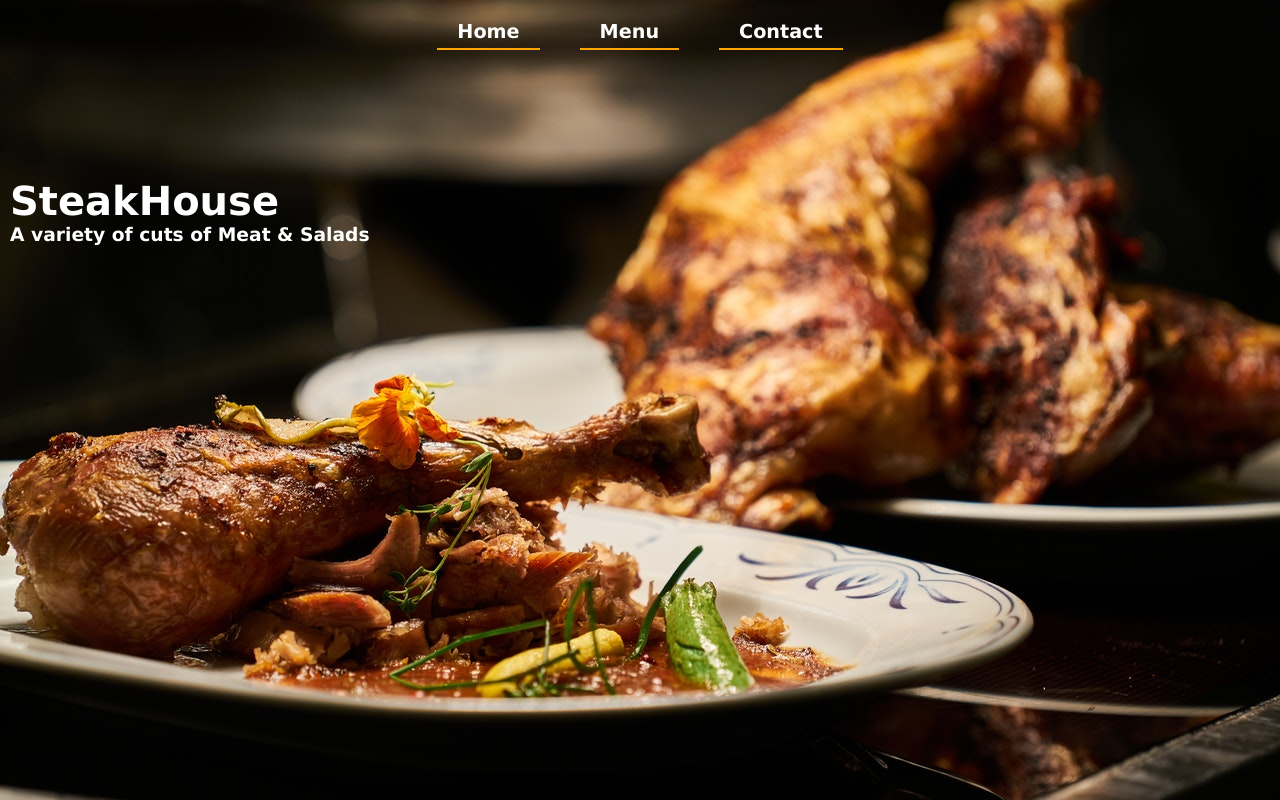
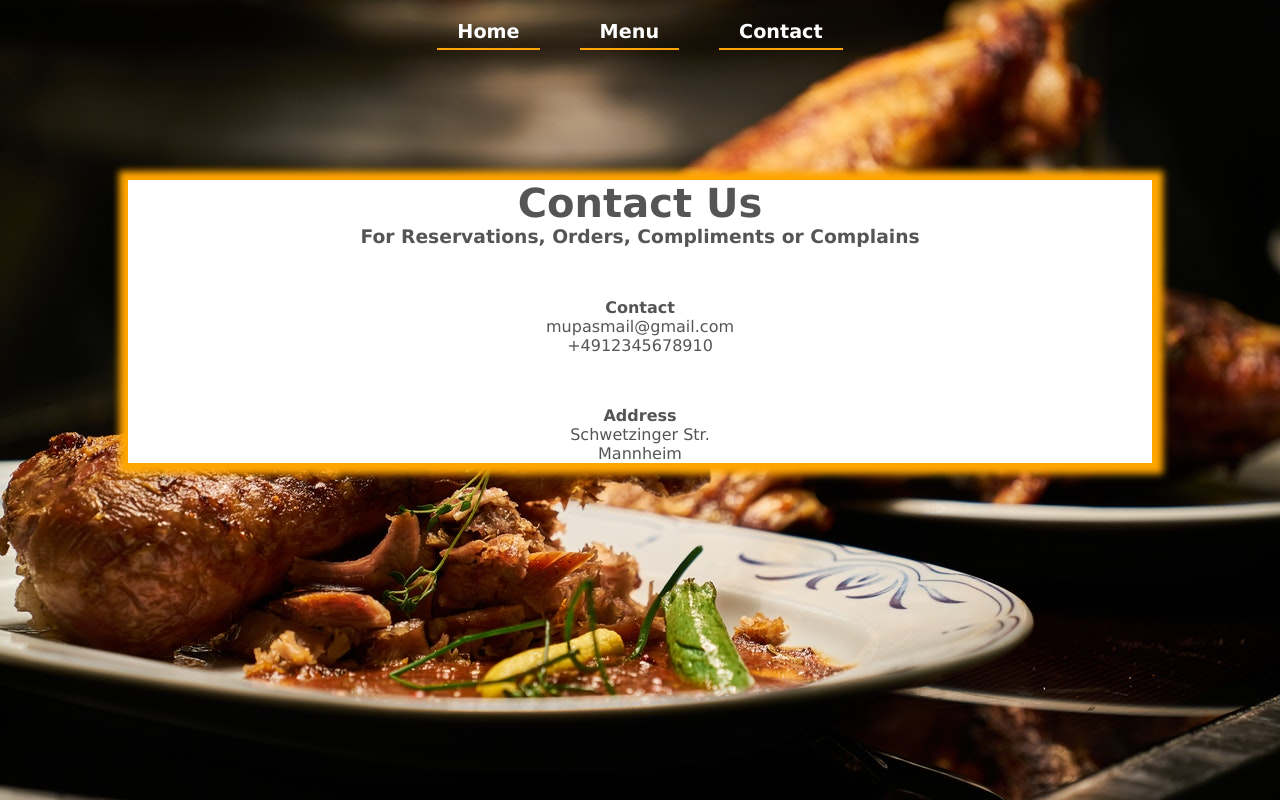
Before and after one commit to Mupa1/Restaurant-Page, a website built with webpack: page dist/index.html in a window 1280 px wide. Both pictures are taken after a click on the item "Contact". Built offline with nearby package versions, Linux system fonts and the light colour scheme.

Commit message:
add contact page

```diff
--- /dev/null
+++ b/src/contact.js
@@ -0,0 +1,18 @@
+const contactPage = () => {
+  const contact = document.createElement('div');
+  contact.innerHTML = `
+    <div class="container">
+      <h1>Contact Us</h1>
+      <h3>For Reservations, Orders, Compliments or Complains</h3>
+      <h4 class="contact-h4">Contact</h4>
+      <p>mupasmail@gmail.com</p>
+      <p>+4912345678910</p>
+      <h4 class="contact-h4">Address</h4>
+      <p>Schwetzinger Str.</p>
+      <p>Mannheim</p>
+    </div>
+  `;
+  return contact;
+};
+
+export default contactPage;
--- a/src/home.js
+++ b/src/home.js
@@ -1,8 +1,8 @@
 const homePage = () => {
   const home = document.createElement('div');
   home.innerHTML = `
-    <h1>SteakHouse</h1>
-    <h3>A variety of cuts of Meat & Salads</h3>
+    <h1 class="home-h1">SteakHouse</h1>
+    <h3 class="home-h3">A variety of cuts of Meat & Salads</h3>
   `;
   return home;
 };
--- a/src/render.js
+++ b/src/render.js
@@ -1,5 +1,6 @@
 import './styles.css';
 import homePage from './home';
+import contactPage from './contact';
 
 const render = () => {
   const element = document.createElement('div');
@@ -17,6 +18,7 @@ const render = () => {
   `;
   const display = element.querySelector('.display');
   const home = element.querySelector('#home');
+  const contact = element.querySelector('#contact');
 
   display.appendChild(homePage());
 
@@ -25,6 +27,11 @@ const render = () => {
     display.appendChild(homePage());
   });
 
+  contact.addEventListener('click', () => {
+    display.innerHTML = '';
+    display.appendChild(contactPage());
+  });
+
   return element;
 };
 
--- a/src/styles.css
+++ b/src/styles.css
@@ -28,13 +28,39 @@ body {
   cursor: pointer;
 }
 
-h1,
-h3 {
+.home-h1,
+.home-h3 {
   color: #fff;
   padding: 0 10px;
 }
 
+.home-h1 {
+  padding-top: 10%;
+}
+
 h1 {
   font-size: 250%;
-  padding-top: 10%;
 }
+
+.container {
+  width: 80%;
+  height: auto;
+  margin: 10% auto;
+  background-color: #fff;
+  color: #555;
+  text-align: center;
+  border: 2px solid orange;
+  box-shadow: 1px 1px 7px 8px orange;
+}
+
+.contact-h4 {
+  padding-top: 5%;
+}
+
+@media only screen and (max-width: 320px) {
+  .nav-bar li {
+    padding: 15px 10px 3px 10px;
+    margin: 0 10px;
+    font-size: 1.2em;
+  }
+}
```
Also changed, not shown: dist/main.js.
